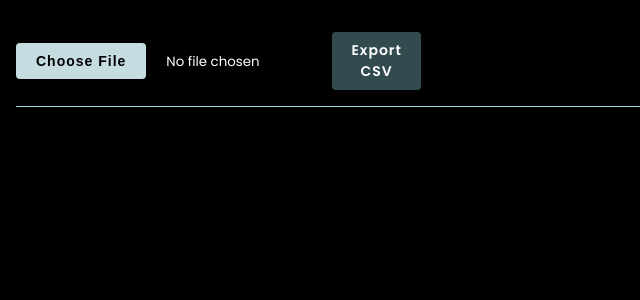
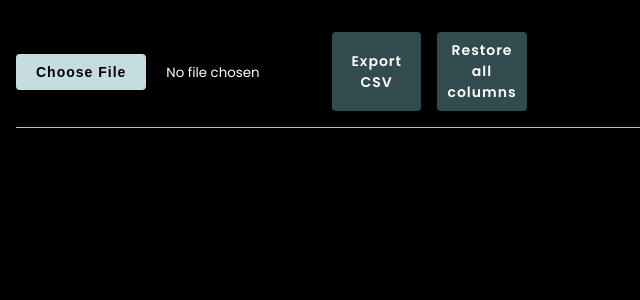
Before and after one commit to An7112/CSVUI, a React (Create React App) app: page / in a window 1280 px wide. Shown: the top 300 px of the page, without its empty margins (0-640 px from the left). Built offline with nearby package versions, Linux system fonts and the light colour scheme; a web font is replaced by a local one.

Commit message:
handleRestoreAllColumns

```diff
--- a/src/App.tsx
+++ b/src/App.tsx
@@ -133,6 +133,11 @@ function App() {
     );
   };
 
+  const handleRestoreAllColumns = () => {
+    setSelectedColumns(header);
+  };
+
+
   const handleExpottCSV = () => {
     const filteredData = editedData.map((row) =>
       row.map((value: any, index: number) =>
@@ -173,6 +178,7 @@ function App() {
             <input className='open-file' id='select-file' type="file" accept=".csv" onChange={handleFileUpload} />
           </div>
           <button className='button' onClick={handleExpottCSV}>Export CSV</button>
+          <button className='button' onClick={handleRestoreAllColumns}>Restore all columns </button>
         </div>
         {Array.isArray(selectedColumns) && selectedColumns.length > 0 &&
           <div className='frame-header-row' style={{ gridTemplateColumns: `repeat(${selectedColumns.length}, minmax(0, 1fr))` }}>
```
